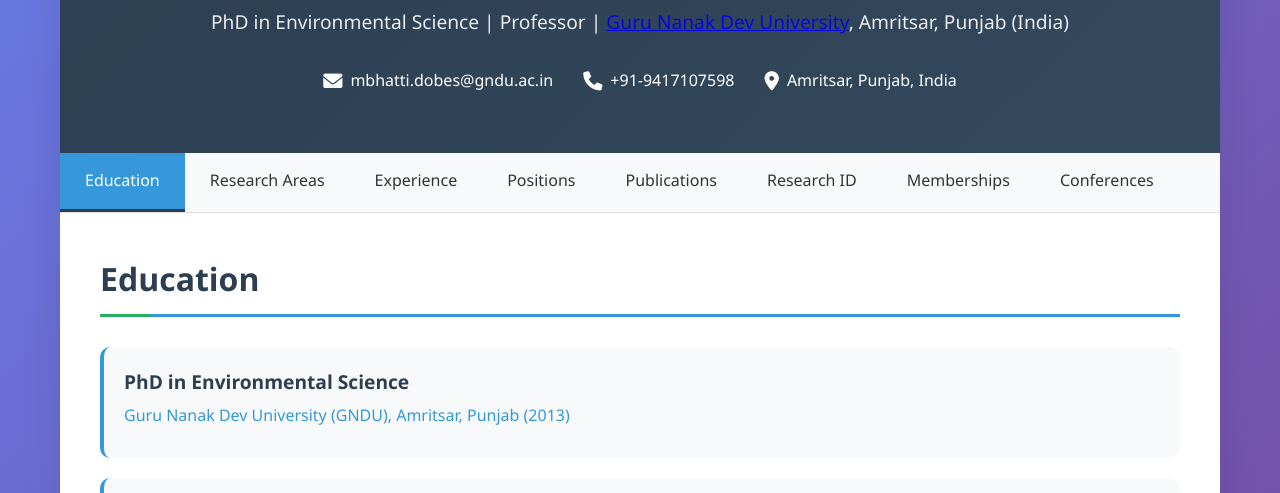
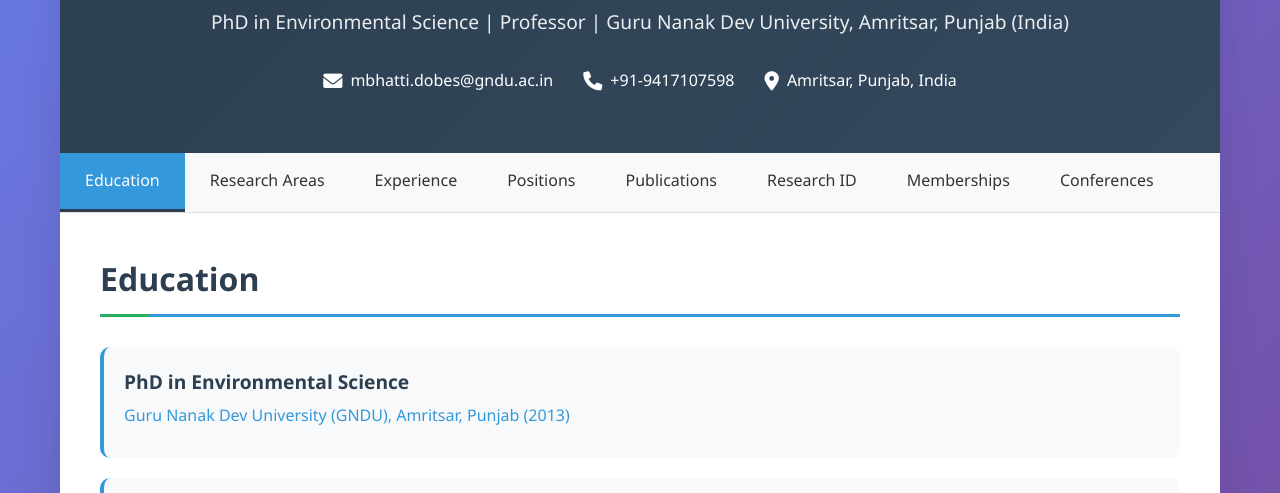
Before and after one commit to manpreetsinghbhatti/manpreetsinghbhatti.github.io, a plain HTML site: page index.html in a window 1280 px wide. Shown: the part 307-800 px from the top of the page. Drawn offline with Linux system fonts and the light colour scheme.

Commit message:
Update index.html

```diff
--- a/index.html
+++ b/index.html
@@ -14,7 +14,7 @@
                 <div class="header-content">
                     <img src="https://gndu.irins.org/profile_images/176836.JPG" alt="MS Bhatti" class="profile-img">
                     <h1 class="name">Manpreet Singh Bhatti</h1>
-                    <p class="title">PhD in Environmental Science | Professor | <a href="gndu.ac.in">Guru Nanak Dev University</a>, Amritsar, Punjab (India)</p>
+                    <p class="title">PhD in Environmental Science | Professor | Guru Nanak Dev University, Amritsar, Punjab (India)</p>
                     <div class="contact-info">
                         <div class="contact-item">
                             <i class="fas fa-envelope"></i>
```
